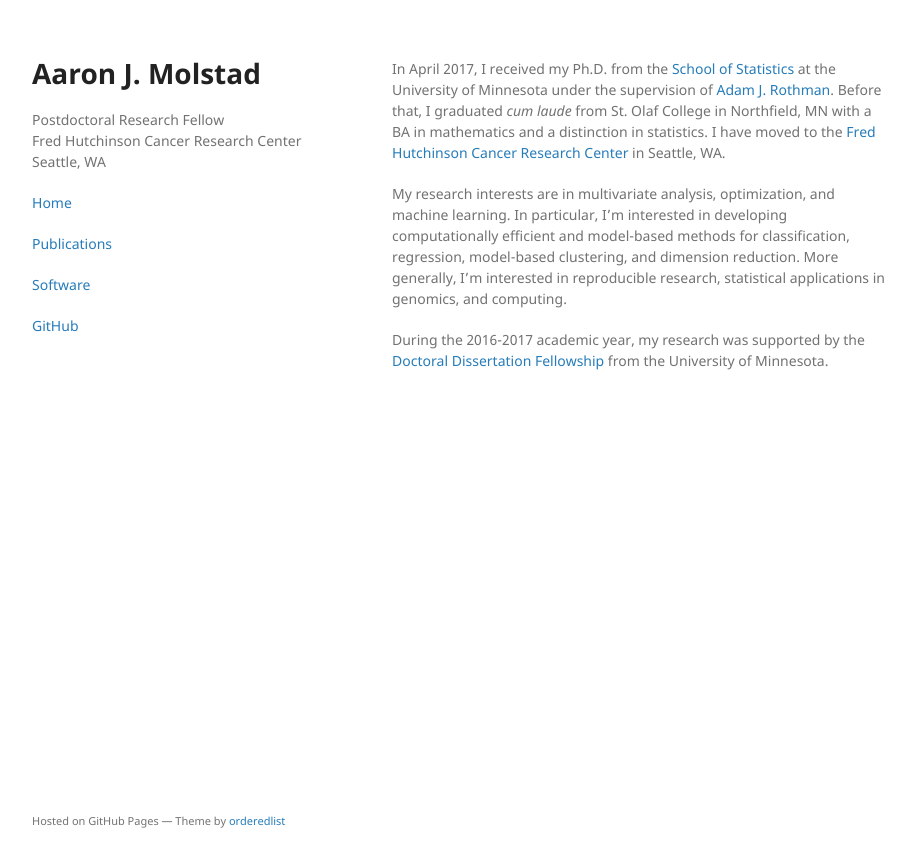
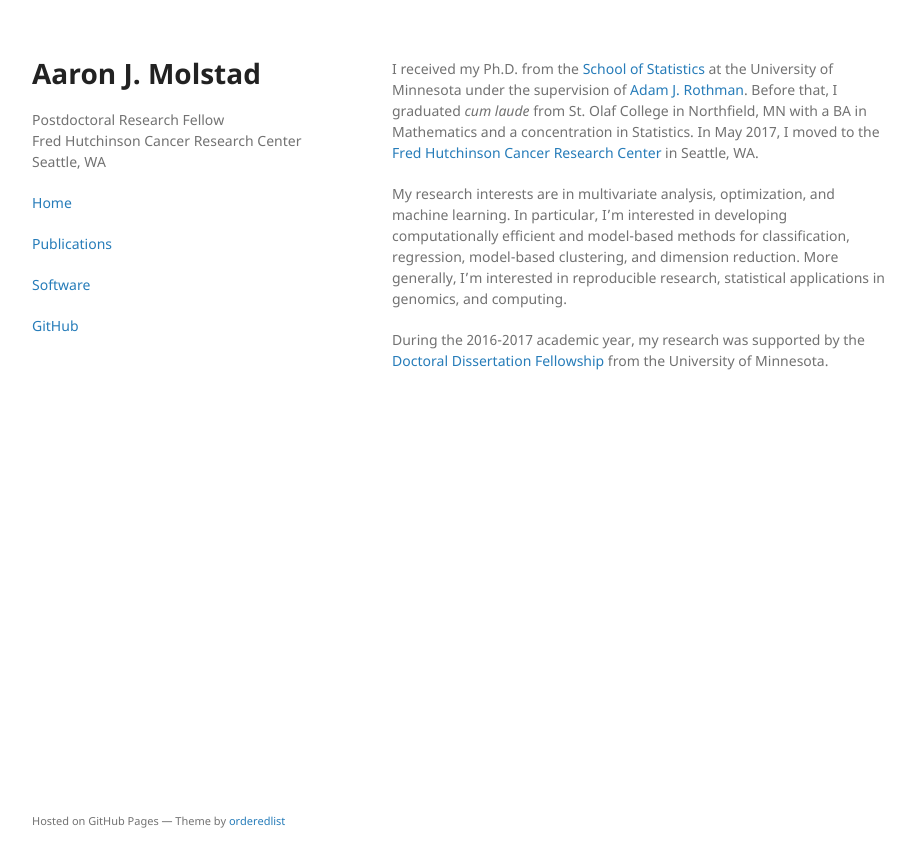
Before and after one commit to ajmolstad/ajmolstad.github.io, a Jekyll site: the page built from index.md, in a window 1280 px wide. Shown: the top 867 px of the page, without its empty margins (178-1093 px from the left). Built offline with Jekyll 4.4.1, drawn with Linux system fonts in a browser that asks for light colours; some of the changed lines change nothing that is shown.

Commit message:
fixed landing page

```diff
--- a/_layouts/default.html
+++ b/_layouts/default.html
@@ -55,16 +55,15 @@
     <script src="{{ '/assets/js/scale.fix.js' | relative_url }}"></script>
 
 
-  {% if site.google_analytics %}
    <script>
   (function(i,s,o,g,r,a,m){i['GoogleAnalyticsObject']=r;i[r]=i[r]||function(){
   (i[r].q=i[r].q||[]).push(arguments)},i[r].l=1*new Date();a=s.createElement(o),
   m=s.getElementsByTagName(o)[0];a.async=1;a.src=g;m.parentNode.insertBefore(a,m)
-        })(window,document,'script','https://www.google-analytics.com/analytics.js','ga');
+  })(window,document,'script','//www.google-analytics.com/analytics.js','ga');
 
-        ga('create', '{{ site.google_analytics }}', 'auto');
+  ga('create', 'UA-55515506-1', 'auto');
   ga('send', 'pageview');
+
 </script>
-  {% endif %}
   </body>
 </html>
--- a/index.md
+++ b/index.md
@@ -2,7 +2,7 @@
 layout: default
 ---
 
-In April 2017, I received my Ph.D. from the [School of Statistics](http://stat.umn.edu) at the University of Minnesota under the supervision of [Adam J. Rothman](http://users.stat.umn.edu/~arothman). Before that, I graduated *cum laude* from St. Olaf College in Northfield, MN with a BA in mathematics and a distinction in statistics. I have moved to the [Fred Hutchinson Cancer Research Center](https://www.fredhutch.org/en.html) in Seattle, WA.
+I received my Ph.D. from the [School of Statistics](http://stat.umn.edu) at the University of Minnesota under the supervision of [Adam J. Rothman](http://users.stat.umn.edu/~arothman). Before that, I graduated *cum laude* from St. Olaf College in Northfield, MN with a BA in Mathematics and a concentration in Statistics. In May 2017, I moved to the [Fred Hutchinson Cancer Research Center](https://www.fredhutch.org/en.html) in Seattle, WA.
 
 My research interests are in multivariate analysis, optimization, and machine learning. In particular, I'm interested in developing  computationally efficient and model-based methods for classification, regression, model-based clustering, and dimension reduction. More generally, I'm interested in reproducible research, statistical applications in genomics, and computing.
 
```
Lines whose indentation alone changed are shown as unchanged.
